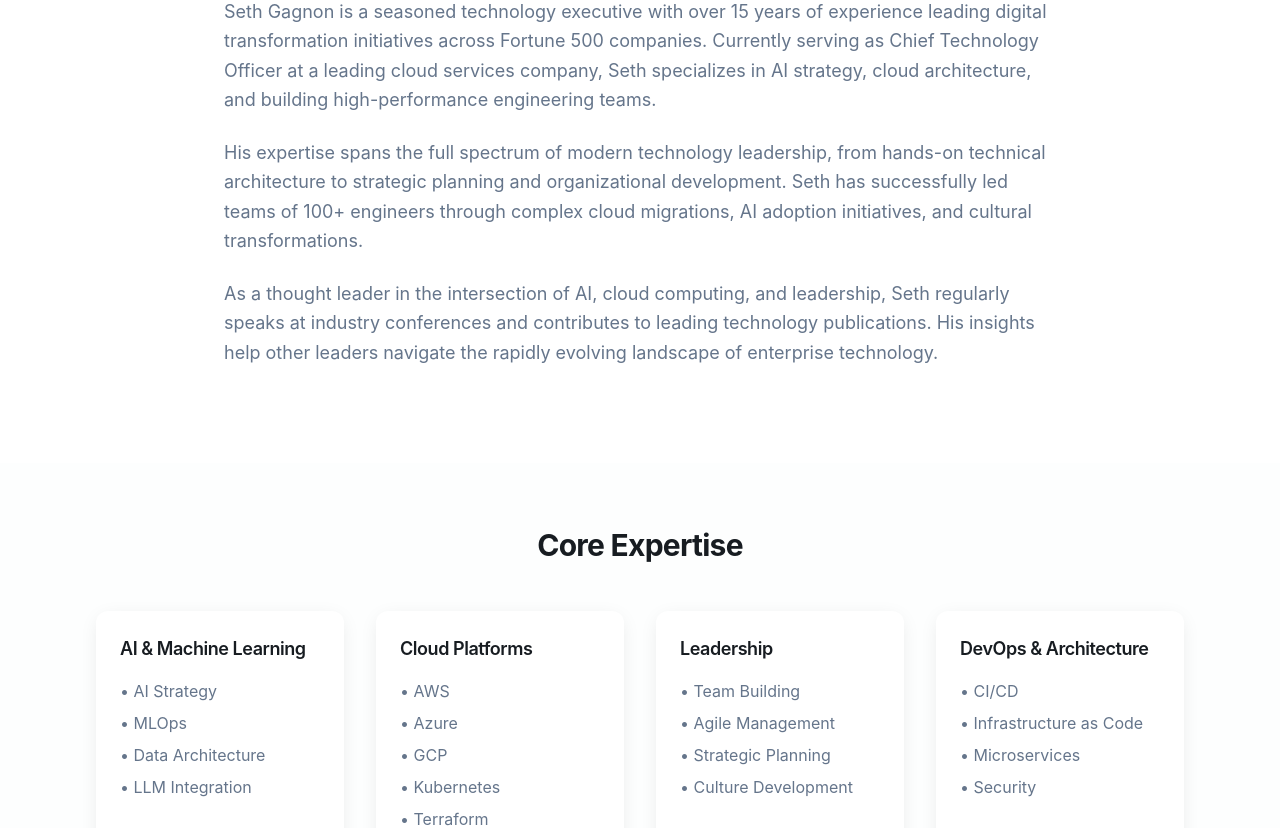
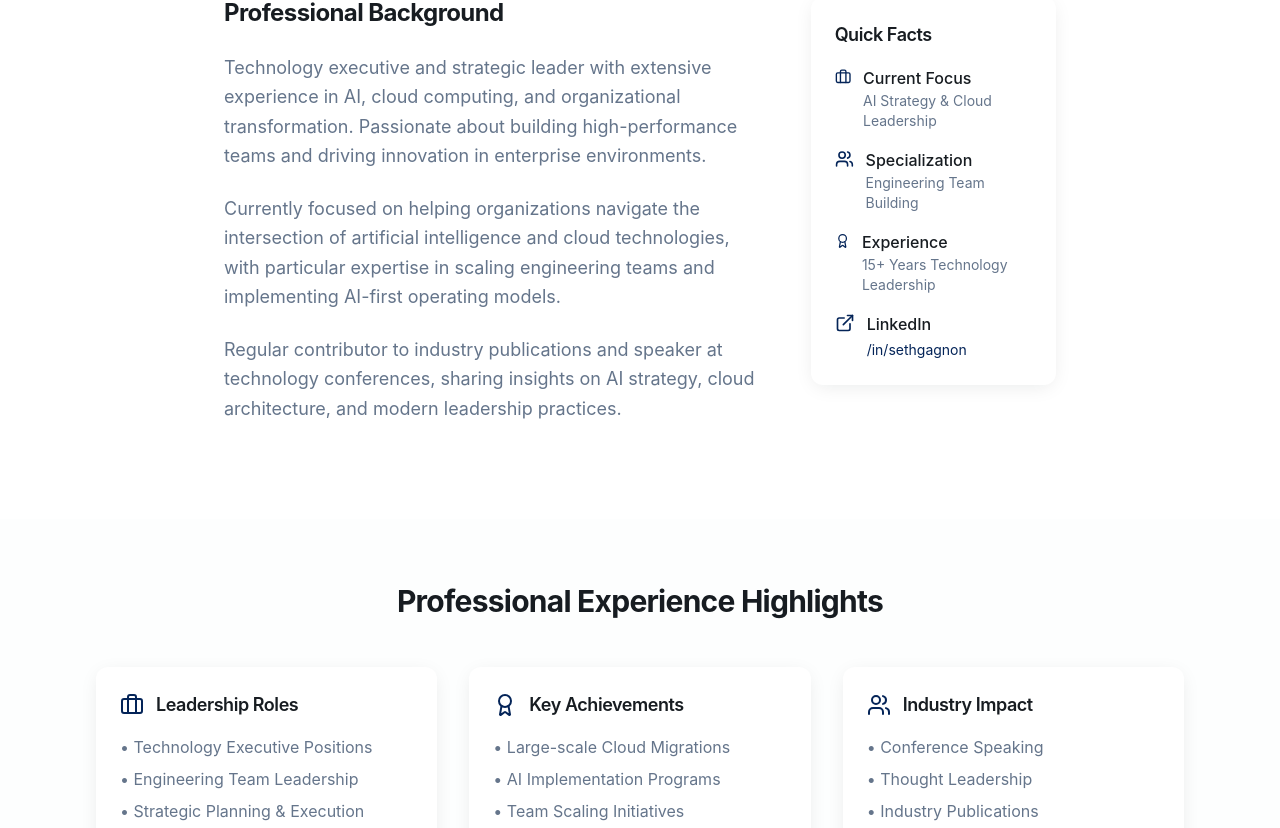
Before and after one commit to sethgagnon/aicloudops-showcase, a React (Vite) app: page /about in a window 1280 px wide. Shown: the part 836-1664 px from the top of the page. Built offline with nearby package versions, Linux system fonts and the light colour scheme.

Commit message:
Update About page content

```diff
--- a/src/pages/About.tsx
+++ b/src/pages/About.tsx
@@ -59,35 +59,132 @@ const About = () => {
         {/* Bio Section */}
         <section className="py-16">
           <div className="max-w-4xl mx-auto px-4 sm:px-6 lg:px-8">
+            <div className="grid grid-cols-1 lg:grid-cols-3 gap-12">
+              {/* Main Bio */}
+              <div className="lg:col-span-2">
+                <h2 className="text-2xl font-bold text-foreground mb-6">Professional Background</h2>
                 <div className="prose prose-lg max-w-none">
                   <p className="text-lg text-muted-foreground leading-relaxed mb-6">
-                Seth Gagnon is a seasoned technology executive with over 15 years of experience leading
-                digital transformation initiatives across Fortune 500 companies. Currently serving as
-                Chief Technology Officer at a leading cloud services company, Seth specializes in AI
-                strategy, cloud architecture, and building high-performance engineering teams.
+                    Technology executive and strategic leader with extensive experience in AI, cloud computing,
+                    and organizational transformation. Passionate about building high-performance teams and
+                    driving innovation in enterprise environments.
                   </p>
 
                   <p className="text-lg text-muted-foreground leading-relaxed mb-6">
-                His expertise spans the full spectrum of modern technology leadership, from hands-on
-                technical architecture to strategic planning and organizational development. Seth has
-                successfully led teams of 100+ engineers through complex cloud migrations, AI adoption
-                initiatives, and cultural transformations.
+                    Currently focused on helping organizations navigate the intersection of artificial intelligence
+                    and cloud technologies, with particular expertise in scaling engineering teams and
+                    implementing AI-first operating models.
                   </p>
 
                   <p className="text-lg text-muted-foreground leading-relaxed mb-8">
-                As a thought leader in the intersection of AI, cloud computing, and leadership, Seth
-                regularly speaks at industry conferences and contributes to leading technology publications.
-                His insights help other leaders navigate the rapidly evolving landscape of enterprise technology.
+                    Regular contributor to industry publications and speaker at technology conferences,
+                    sharing insights on AI strategy, cloud architecture, and modern leadership practices.
                   </p>
+                </div>
+              </div>
+
+              {/* Quick Facts */}
+              <div className="lg:col-span-1">
+                <div className="card-elegant">
+                  <h3 className="text-lg font-semibold text-foreground mb-4">Quick Facts</h3>
+                  <div className="space-y-4">
+                    <div className="flex items-start space-x-3">
+                      <Briefcase className="h-5 w-5 text-primary mt-0.5" />
+                      <div>
+                        <p className="font-medium text-foreground">Current Focus</p>
+                        <p className="text-sm text-muted-foreground">AI Strategy & Cloud Leadership</p>
+                      </div>
+                    </div>
+                    <div className="flex items-start space-x-3">
+                      <Users className="h-5 w-5 text-primary mt-0.5" />
+                      <div>
+                        <p className="font-medium text-foreground">Specialization</p>
+                        <p className="text-sm text-muted-foreground">Engineering Team Building</p>
+                      </div>
+                    </div>
+                    <div className="flex items-start space-x-3">
+                      <Award className="h-5 w-5 text-primary mt-0.5" />
+                      <div>
+                        <p className="font-medium text-foreground">Experience</p>
+                        <p className="text-sm text-muted-foreground">15+ Years Technology Leadership</p>
+                      </div>
+                    </div>
+                    <div className="flex items-start space-x-3">
+                      <ExternalLink className="h-5 w-5 text-primary mt-0.5" />
+                      <div>
+                        <p className="font-medium text-foreground">LinkedIn</p>
+                        <a
+                          href="https://www.linkedin.com/in/sethgagnon/"
+                          target="_blank"
+                          rel="noopener noreferrer"
+                          className="text-sm text-primary hover:text-primary-glow transition-colors"
+                        >
+                          /in/sethgagnon
+                        </a>
+                      </div>
+                    </div>
+                  </div>
+                </div>
+              </div>
+            </div>
+          </div>
+        </section>
+
+        {/* Experience Highlights */}
+        <section className="py-16 bg-muted/30">
+          <div className="max-w-6xl mx-auto px-4 sm:px-6 lg:px-8">
+            <h2 className="text-3xl font-bold text-foreground text-center mb-12">
+              Professional Experience Highlights
+            </h2>
+
+            <div className="grid grid-cols-1 md:grid-cols-2 lg:grid-cols-3 gap-8">
+              <div className="card-elegant">
+                <div className="flex items-center mb-4">
+                  <Briefcase className="h-6 w-6 text-primary mr-3" />
+                  <h3 className="text-lg font-semibold text-foreground">Leadership Roles</h3>
+                </div>
+                <ul className="space-y-2 text-muted-foreground">
+                  <li>• Technology Executive Positions</li>
+                  <li>• Engineering Team Leadership</li>
+                  <li>• Strategic Planning & Execution</li>
+                  <li>• Organizational Transformation</li>
+                </ul>
+              </div>
+
+              <div className="card-elegant">
+                <div className="flex items-center mb-4">
+                  <Award className="h-6 w-6 text-primary mr-3" />
+                  <h3 className="text-lg font-semibold text-foreground">Key Achievements</h3>
+                </div>
+                <ul className="space-y-2 text-muted-foreground">
+                  <li>• Large-scale Cloud Migrations</li>
+                  <li>• AI Implementation Programs</li>
+                  <li>• Team Scaling Initiatives</li>
+                  <li>• Cultural Transformation</li>
+                </ul>
+              </div>
+
+              <div className="card-elegant">
+                <div className="flex items-center mb-4">
+                  <Users className="h-6 w-6 text-primary mr-3" />
+                  <h3 className="text-lg font-semibold text-foreground">Industry Impact</h3>
+                </div>
+                <ul className="space-y-2 text-muted-foreground">
+                  <li>• Conference Speaking</li>
+                  <li>• Thought Leadership</li>
+                  <li>• Industry Publications</li>
+                  <li>• Community Building</li>
+                </ul>
+              </div>
             </div>
           </div>
         </section>
 
         {/* Skills Section */}
-        <section className="py-16 bg-muted/30">
+        <section className="py-16">
           <div className="max-w-6xl mx-auto px-4 sm:px-6 lg:px-8">
             <h2 className="text-3xl font-bold text-foreground text-center mb-12">
-              Core Expertise
+              Core Expertise & Skills
             </h2>
 
             <div className="grid grid-cols-1 md:grid-cols-2 lg:grid-cols-4 gap-8">
```
Lines whose indentation alone changed are shown as unchanged.
